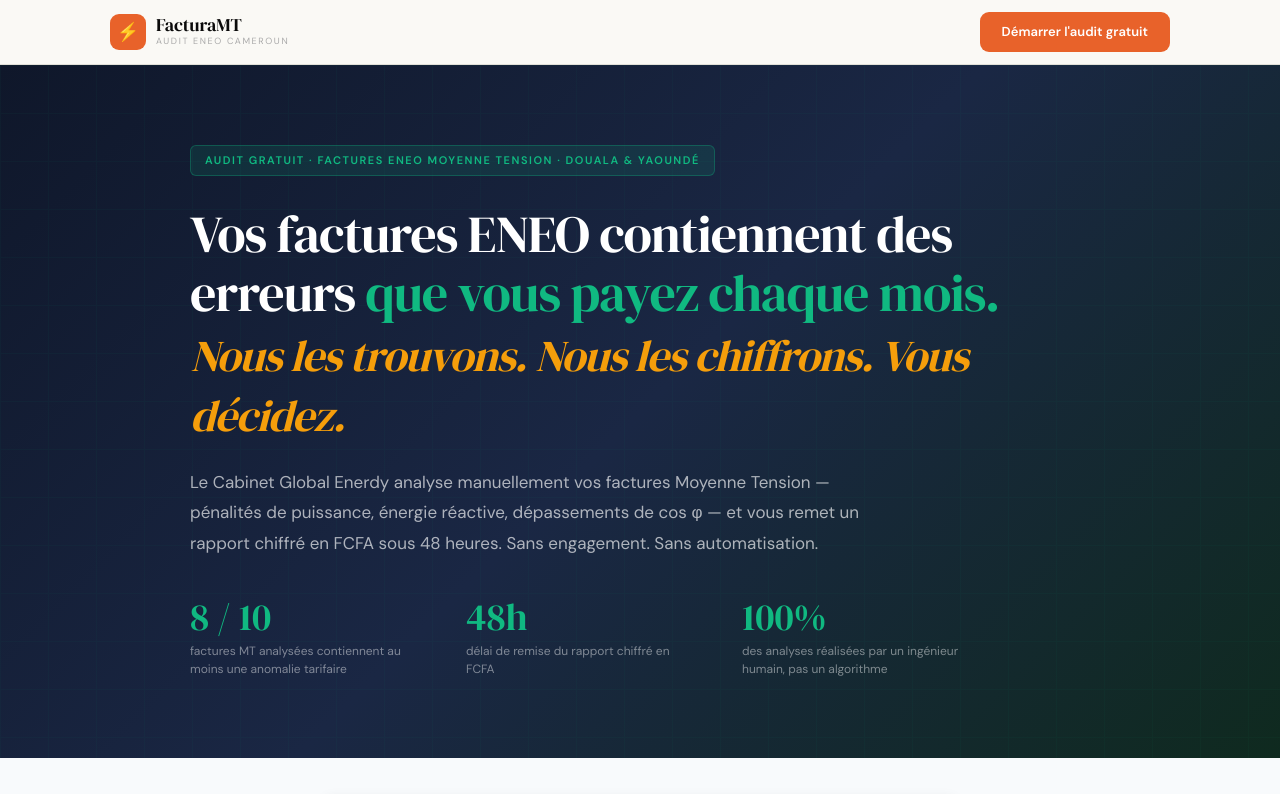
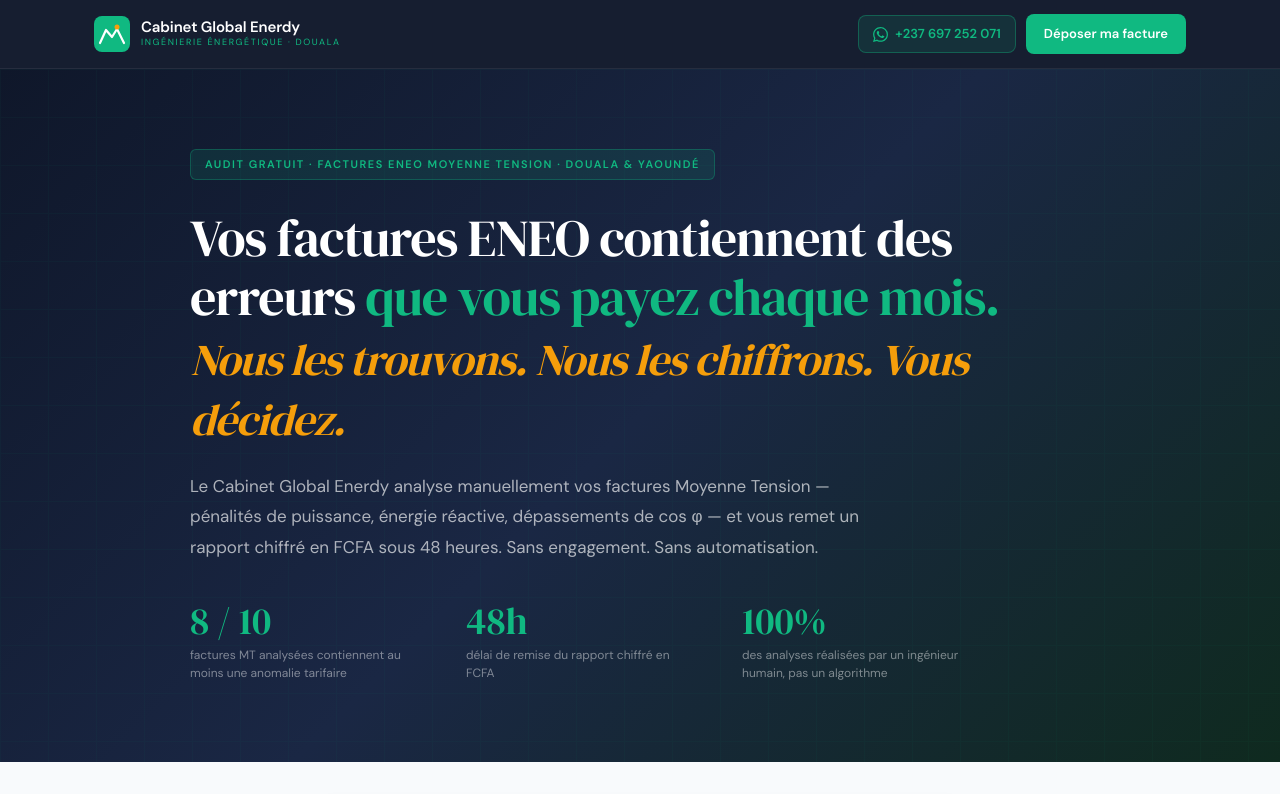
Before and after one commit to cabinetnoahetcie/factura-mt, a Next.js app in the folder frontend/: page / in a window 1280 px wide. Shown: the top 794 px of the page. Built offline with nearby package versions, Linux system fonts and the light colour scheme; no server answers.

Commit message:
Update Navbar.jsx

```diff
--- a/frontend/components/layout/Navbar.jsx
+++ b/frontend/components/layout/Navbar.jsx
@@ -1,44 +1,88 @@
+'use client';
 // components/layout/Navbar.jsx
-'use client';
 import Link from 'next/link';
+
+const WA_URL = `https://wa.me/237697252071?text=${encodeURIComponent("Bonjour Cabinet Global Enerdy, je souhaite déposer ma facture ENEO MT pour une analyse gratuite.")}`;
 
 export default function Navbar({ onAudit }) {
   return (
     <nav style={{
-      position:'sticky', top:0, zIndex:50,
-      background:'rgba(250,249,245,0.96)',
-      backdropFilter:'blur(12px)',
-      borderBottom:'1px solid #e2e0d8',
+      position: 'sticky', top: 0, zIndex: 100,
+      background: 'rgba(15,23,42,0.97)',
+      backdropFilter: 'blur(12px)',
+      borderBottom: '1px solid rgba(255,255,255,0.07)',
     }}>
       <div style={{
-        maxWidth:1100, margin:'0 auto', padding:'0 20px',
-        height:64, display:'flex', alignItems:'center', justifyContent:'space-between',
+        maxWidth: 1140, margin: '0 auto',
+        padding: '0 24px', height: 68,
+        display: 'flex', alignItems: 'center',
+        justifyContent: 'space-between', gap: 16,
       }}>
-        <Link href="/" style={{ display:'flex', alignItems:'center', gap:10, textDecoration:'none' }}>
-          <div style={{
-            width:36, height:36, borderRadius:9, background:'#e8622a',
-            display:'flex', alignItems:'center', justifyContent:'center',
-            fontSize:18, flexShrink:0,
-          }}>⚡</div>
+
+        {/* Logo */}
+        <Link href="/" style={{ display: 'flex', alignItems: 'center', gap: 11, textDecoration: 'none', flexShrink: 0 }}>
+          <svg width="36" height="36" viewBox="0 0 36 36" fill="none">
+            <rect width="36" height="36" rx="8" fill="#10B981"/>
+            <polyline points="6,27 12,14 18,21 23,13 30,27"
+              fill="none" stroke="white" strokeWidth="2.2"
+              strokeLinejoin="round" strokeLinecap="round"/>
+            <circle cx="23" cy="11" r="2.5" fill="#F59E0B"/>
+          </svg>
           <div>
-            <div style={{ fontFamily:"'DM Serif Display',serif", fontSize:18, color:'#0a0a0a', lineHeight:1.1 }}>
-              FacturaMT
+            <div style={{
+              fontSize: 15, fontWeight: 700, color: 'white',
+              lineHeight: 1.15, fontFamily: "'DM Sans', sans-serif",
+              letterSpacing: '-0.01em',
+            }}>
+              Cabinet Global Enerdy
             </div>
-            <div style={{ fontSize:9, letterSpacing:'0.18em', textTransform:'uppercase', color:'#aaa' }}>
-              Audit ENEO Cameroun
+            <div style={{
+              fontSize: 9, color: '#10B981',
+              letterSpacing: '0.18em', textTransform: 'uppercase',
+            }}>
+              Ingénierie énergétique · Douala
             </div>
           </div>
         </Link>
 
-        <button onClick={onAudit} style={{
-          background:'#e8622a', color:'white', border:'none',
-          borderRadius:9, padding:'10px 22px',
-          fontSize:13, fontWeight:600, cursor:'pointer',
-          fontFamily:"'DM Sans',sans-serif",
-          whiteSpace:'nowrap', flexShrink:0,
-        }}>
-          Démarrer l'audit gratuit
-        </button>
+        {/* Actions */}
+        <div style={{ display: 'flex', alignItems: 'center', gap: 10, flexShrink: 0 }}>
+
+          {/* WhatsApp — numéro visible */}
+          <a
+            href={WA_URL}
+            target="_blank"
+            rel="noopener noreferrer"
+            style={{
+              display: 'flex', alignItems: 'center', gap: 7,
+              background: 'rgba(16,185,129,0.12)',
+              border: '1px solid rgba(16,185,129,0.35)',
+              borderRadius: 8, padding: '8px 14px',
+              textDecoration: 'none', color: '#10B981',
+              fontSize: 13, fontWeight: 600,
+              fontFamily: "'DM Sans', sans-serif",
+              whiteSpace: 'nowrap',
+            }}
+          >
+            <svg width="15" height="15" viewBox="0 0 24 24" fill="currentColor">
+              <path d="M17.472 14.382c-.297-.149-1.758-.867-2.03-.967-.273-.099-.471-.148-.67.15-.197.297-.767.966-.94 1.164-.173.199-.347.223-.644.075-.297-.15-1.255-.463-2.39-1.475-.883-.788-1.48-1.761-1.653-2.059-.173-.297-.018-.458.13-.606.134-.133.298-.347.446-.52.149-.174.198-.298.298-.497.099-.198.05-.371-.025-.52-.075-.149-.669-1.612-.916-2.207-.242-.579-.487-.5-.669-.51-.173-.008-.371-.01-.57-.01-.198 0-.52.074-.792.372-.272.297-1.04 1.016-1.04 2.479 0 1.462 1.065 2.875 1.213 3.074.149.198 2.096 3.2 5.077 4.487.709.306 1.262.489 1.694.625.712.227 1.36.195 1.871.118.571-.085 1.758-.719 2.006-1.413.248-.694.248-1.289.173-1.413-.074-.124-.272-.198-.57-.347m-5.421 7.403h-.004a9.87 9.87 0 01-5.031-1.378l-.361-.214-3.741.982.998-3.648-.235-.374a9.86 9.86 0 01-1.51-5.26c.001-5.45 4.436-9.884 9.888-9.884 2.64 0 5.122 1.03 6.988 2.898a9.825 9.825 0 012.893 6.994c-.003 5.45-4.437 9.884-9.885 9.884m8.413-18.297A11.815 11.815 0 0012.05 0C5.495 0 .16 5.335.157 11.892c0 2.096.547 4.142 1.588 5.945L.057 24l6.305-1.654a11.882 11.882 0 005.683 1.448h.005c6.554 0 11.89-5.335 11.893-11.893a11.821 11.821 0 00-3.48-8.413z"/>
+            </svg>
+            +237 697 252 071
+          </a>
+
+          {/* CTA */}
+          <button
+            onClick={onAudit}
+            style={{
+              background: '#10B981', color: 'white', border: 'none',
+              borderRadius: 8, padding: '10px 18px',
+              fontSize: 13, fontWeight: 700, cursor: 'pointer',
+              fontFamily: "'DM Sans', sans-serif", whiteSpace: 'nowrap',
+            }}
+          >
+            Déposer ma facture
+          </button>
+        </div>
       </div>
     </nav>
   );
```
